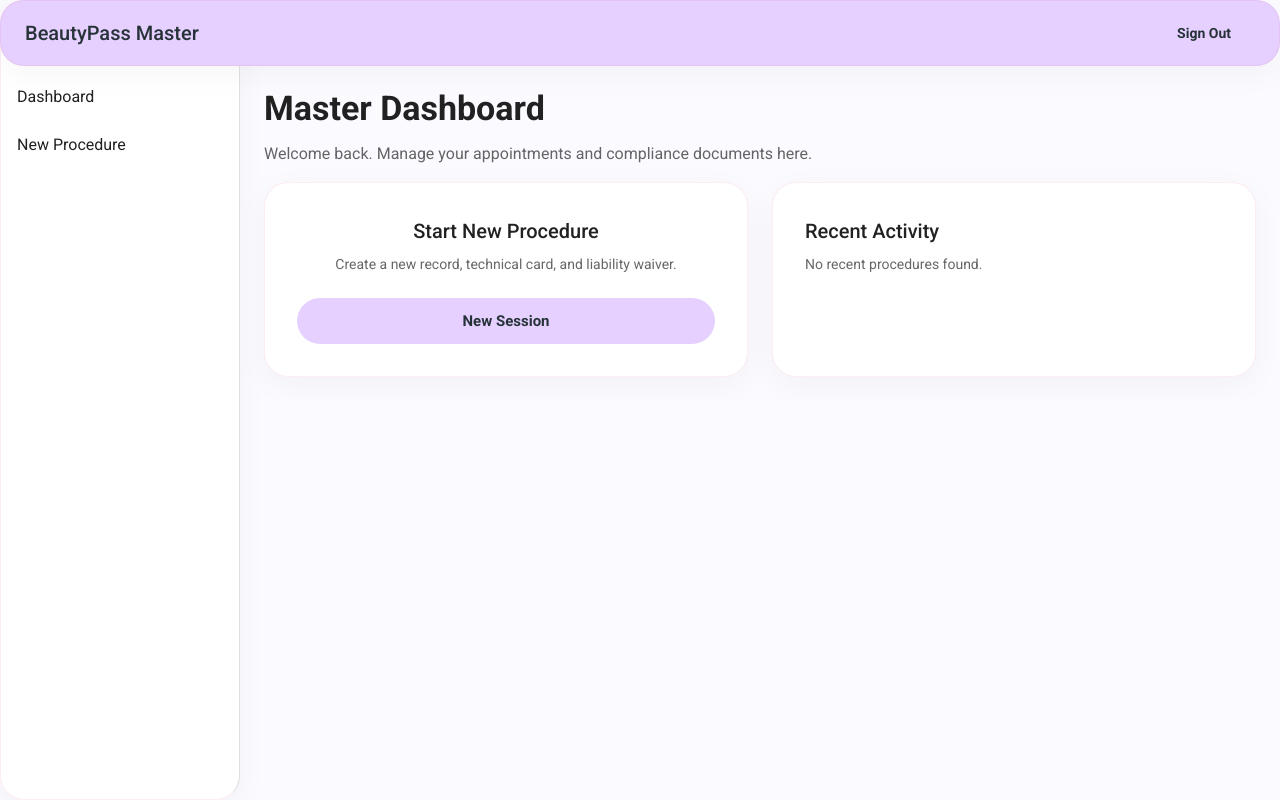
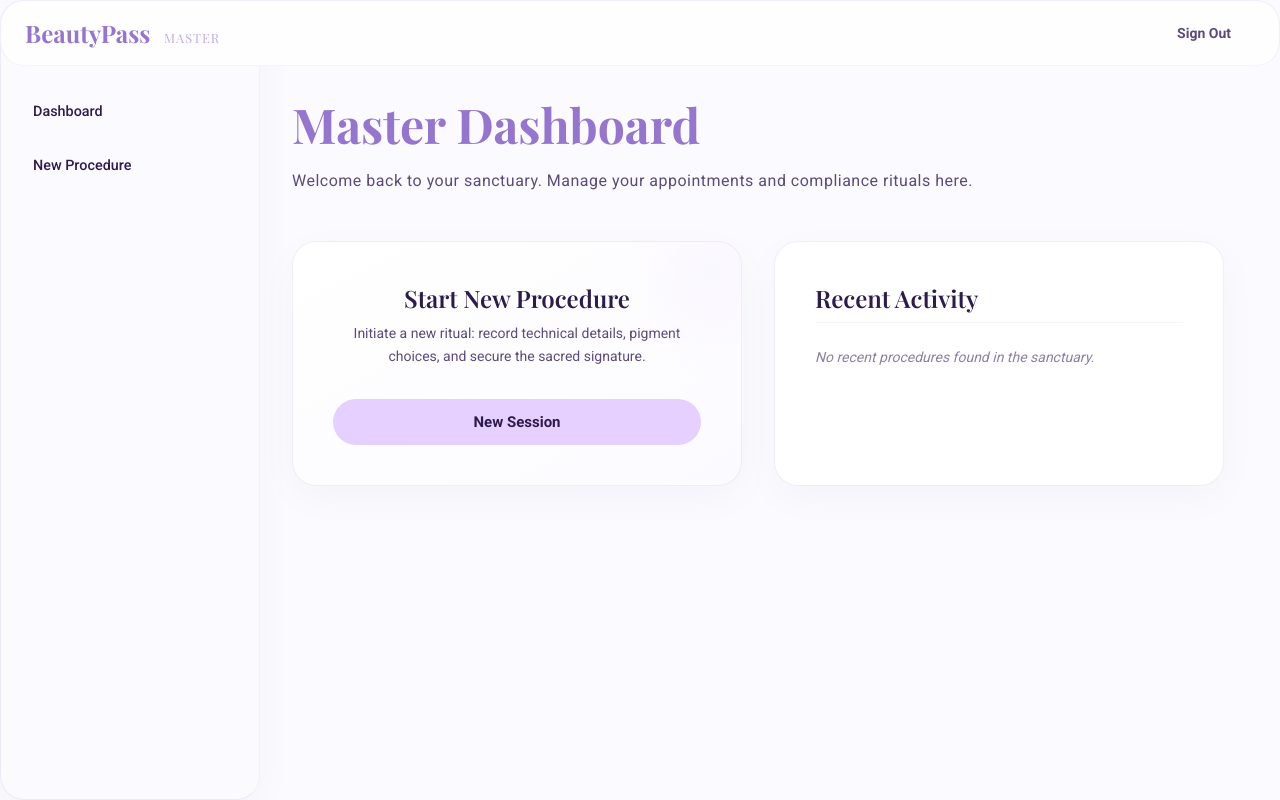
Before and after one commit to steelaxis-eu/BYpass, a Next.js app: page /master/dashboard in a window 1280 px wide. Built offline with nearby package versions, Linux system fonts and the light colour scheme; no server answers; a web font is replaced by a local one.

Commit message:
Design: Artistic final polish for internal pages (Lavender Era)

```diff
--- a/src/app/master/dashboard/page.tsx
+++ b/src/app/master/dashboard/page.tsx
@@ -1,47 +1,68 @@
 'use client'
 
-import { Typography, Box, Paper, Button } from '@mui/material'
+import { Typography, Box, Paper, Button, Divider } from '@mui/material'
 import Link from 'next/link'
 
 export default function MasterDashboard() {
     return (
         <Box>
-            <Typography variant="h4" gutterBottom fontWeight="bold">
+            <Typography
+                variant="h3"
+                gutterBottom
+                sx={{ fontFamily: 'var(--font-playfair), serif', color: 'primary.dark', fontWeight: 700 }}
+            >
                 Master Dashboard
             </Typography>
-            <Typography variant="body1" color="text.secondary" paragraph>
-                Welcome back. Manage your appointments and compliance documents here.
+            <Typography variant="body1" color="text.secondary" sx={{ mb: 6, letterSpacing: 0.5 }}>
+                Welcome back to your sanctuary. Manage your appointments and compliance rituals here.
             </Typography>
 
-            <Box sx={{ display: 'flex', gap: 3, mt: 2, flexWrap: 'wrap' }}>
-                <Box sx={{ flex: '1 1 300px', minWidth: 300, maxWidth: 500 }}>
-                    <Paper sx={{ p: 4, textAlign: 'center', height: '100%', display: 'flex', flexDirection: 'column', justifyContent: 'center' }}>
-                        <Typography variant="h6" gutterBottom>
+            <Box sx={{ display: 'flex', gap: 4, flexWrap: 'wrap' }}>
+                <Box sx={{ flex: '1 1 300px', minWidth: 320, maxWidth: 450 }}>
+                    <Paper sx={{
+                        p: 5,
+                        textAlign: 'center',
+                        height: '100%',
+                        display: 'flex',
+                        flexDirection: 'column',
+                        justifyContent: 'center',
+                        background: 'linear-gradient(to bottom right, #ffffff, #fbfaff)',
+                        position: 'relative',
+                        overflow: 'hidden'
+                    }}>
+                        <Box sx={{
+                            position: 'absolute', top: -20, right: -20,
+                            width: 100, height: 100, bgcolor: 'primary.light',
+                            borderRadius: '50%', opacity: 0.3, filter: 'blur(30px)'
+                        }} />
+
+                        <Typography variant="h5" gutterBottom sx={{ fontFamily: 'var(--font-playfair), serif', fontWeight: 600 }}>
                             Start New Procedure
                         </Typography>
-                        <Typography variant="body2" color="text.secondary" sx={{ mb: 3 }}>
-                            Create a new record, technical card, and liability waiver.
+                        <Typography variant="body2" color="text.secondary" sx={{ mb: 4, lineHeight: 1.6 }}>
+                            Initiate a new ritual: record technical details, pigment choices, and secure the sacred signature.
                         </Typography>
                         <Button
                             component={Link}
                             href="/procedures/new"
                             variant="contained"
                             size="large"
+                            sx={{ mt: 'auto' }}
                         >
                             New Session
                         </Button>
                     </Paper>
                 </Box>
 
-                <Box sx={{ flex: '1 1 300px', minWidth: 300, maxWidth: 500 }}>
-                    <Paper sx={{ p: 4, height: '100%' }}>
-                        <Typography variant="h6" gutterBottom>
+                <Box sx={{ flex: '1 1 300px', minWidth: 320, maxWidth: 450 }}>
+                    <Paper sx={{ p: 5, height: '100%', bgcolor: 'background.paper' }}>
+                        <Typography variant="h5" gutterBottom sx={{ fontFamily: 'var(--font-playfair), serif', fontWeight: 600 }}>
                             Recent Activity
                         </Typography>
-                        <Typography variant="body2" color="text.secondary">
-                            No recent procedures found.
+                        <Divider sx={{ mb: 3, borderColor: 'rgba(149, 117, 205, 0.08)' }} />
+                        <Typography variant="body2" color="text.secondary" sx={{ opacity: 0.7, fontStyle: 'italic' }}>
+                            No recent procedures found in the sanctuary.
                         </Typography>
-                        {/* Future: List procedures here */}
                     </Paper>
                 </Box>
             </Box>
--- a/src/app/master/layout.tsx
+++ b/src/app/master/layout.tsx
@@ -6,7 +6,7 @@ import Link from 'next/link'
 import { createClient } from '@/utils/supabase/client'
 import { useRouter } from 'next/navigation'
 
-const drawerWidth = 240
+const drawerWidth = 260
 
 export default function MasterLayout({ children }: { children: React.ReactNode }) {
     const router = useRouter()
@@ -19,14 +19,37 @@ export default function MasterLayout({ children }: { children: React.ReactNode }
     }
 
     return (
-        <Box sx={{ display: 'flex' }}>
+        <Box sx={{ display: 'flex', minHeight: '100vh', bgcolor: 'background.default' }}>
             <CssBaseline />
-            <AppBar position="fixed" sx={{ zIndex: (theme) => theme.zIndex.drawer + 1, bgcolor: 'primary.main' }}>
+            <AppBar
+                position="fixed"
+                sx={{
+                    zIndex: (theme) => theme.zIndex.drawer + 1,
+                    bgcolor: 'rgba(255, 255, 255, 0.8)',
+                    backdropFilter: 'blur(12px)',
+                    boxShadow: 'none',
+                    borderBottom: '1px solid rgba(149, 117, 205, 0.08)'
+                }}
+            >
                 <Toolbar sx={{ justifyContent: 'space-between' }}>
-                    <Typography variant="h6" noWrap component="div">
-                        BeautyPass Master
+                    <Typography
+                        variant="h5"
+                        noWrap
+                        component="div"
+                        sx={{
+                            fontFamily: 'var(--font-playfair), serif',
+                            color: 'primary.dark',
+                            fontWeight: 700
+                        }}
+                    >
+                        BeautyPass <Box component="span" sx={{ fontSize: '0.8rem', fontWeight: 400, opacity: 0.6, ml: 1, textTransform: 'uppercase', letterSpacing: 1 }}>Master</Box>
                     </Typography>
-                    <Button color="inherit" onClick={handleSignOut}>Sign Out</Button>
+                    <Button
+                        onClick={handleSignOut}
+                        sx={{ color: 'text.secondary', '&:hover': { color: 'primary.dark' } }}
+                    >
+                        Sign Out
+                    </Button>
                 </Toolbar>
             </AppBar>
             <Drawer
@@ -34,27 +57,46 @@ export default function MasterLayout({ children }: { children: React.ReactNode }
                 sx={{
                     width: drawerWidth,
                     flexShrink: 0,
-                    [`& .MuiDrawer-paper`]: { width: drawerWidth, boxSizing: 'border-box' },
+                    [`& .MuiDrawer-paper`]: {
+                        width: drawerWidth,
+                        boxSizing: 'border-box',
+                        bgcolor: 'background.default',
+                        borderRight: '1px solid rgba(149, 117, 205, 0.08)'
+                    },
                 }}
             >
                 <Toolbar />
-                <Box sx={{ overflow: 'auto' }}>
-                    <List>
-                        <ListItem disablePadding>
-                            <ListItemButton component={Link} href="/master/dashboard">
-                                <ListItemText primary="Dashboard" />
-                            </ListItemButton>
-                        </ListItem>
-                        <ListItem disablePadding>
-                            <ListItemButton component={Link} href="/procedures/new">
-                                <ListItemText primary="New Procedure" />
-                            </ListItemButton>
-                        </ListItem>
+                <Box sx={{ overflow: 'auto', mt: 2 }}>
+                    <List sx={{ px: 2 }}>
+                        {[
+                            { text: 'Dashboard', href: '/master/dashboard' },
+                            { text: 'New Procedure', href: '/procedures/new' },
+                        ].map((item) => (
+                            <ListItem key={item.text} disablePadding sx={{ mb: 1 }}>
+                                <ListItemButton
+                                    component={Link}
+                                    href={item.href}
+                                    sx={{
+                                        borderRadius: 3,
+                                        '&.Mui-selected': { bgcolor: 'primary.light' },
+                                        '&:hover': { bgcolor: 'primary.light', opacity: 0.7 }
+                                    }}
+                                >
+                                    <ListItemText
+                                        primary={item.text}
+                                        primaryTypographyProps={{
+                                            fontWeight: 500,
+                                            color: 'text.primary',
+                                            fontSize: '0.9rem'
+                                        }}
+                                    />
+                                </ListItemButton>
+                            </ListItem>
+                        ))}
                     </List>
                 </Box>
             </Drawer>
-            <Box component="main" sx={{ flexGrow: 1, p: 3 }}>
-                <Toolbar />
+            <Box component="main" sx={{ flexGrow: 1, p: 4, mt: 8 }}>
                 {children}
             </Box>
         </Box>
--- a/src/components/ThemeRegistry/theme.ts
+++ b/src/components/ThemeRegistry/theme.ts
@@ -13,36 +13,59 @@ const theme = createTheme({
     palette: {
         mode: 'light',
         primary: {
-            main: '#e5d0ff', // Lavender
+            main: '#e5d0ff', // Soft Lavender
             light: '#f3eaff',
-            dark: '#b39ddb',
-            contrastText: '#263238', // Dark charcoal for contrast on light lavender
+            dark: '#9575cd', // Deepened lavender for text
+            contrastText: '#2d1b4d', // Deep purple-black for contrast
         },
         secondary: {
             main: '#263238', // Deep Charcoal
+            light: '#455a64',
             contrastText: '#ffffff',
         },
+        error: {
+            main: '#ffab91', // Muted coral instead of bright red
+        },
+        success: {
+            main: '#b2dfdb', // Muted mint instead of bright green
+        },
         background: {
-            default: '#fbfaff', // Softest lavender/white
+            default: '#fbfaff', // Softest lavender mist
             paper: '#ffffff',
+        },
+        text: {
+            primary: '#2d1b4d',
+            secondary: '#5c4b7a',
         },
     },
     typography: {
         fontFamily: roboto.style.fontFamily,
-        h1: { fontWeight: 700, letterSpacing: '-0.02em' },
-        h2: { fontWeight: 700, letterSpacing: '-0.01em' },
-        h3: { fontWeight: 600 },
+        h1: { fontWeight: 700, letterSpacing: '-0.02em', color: '#2d1b4d' },
+        h2: { fontWeight: 700, letterSpacing: '-0.01em', color: '#2d1b4d' },
+        h3: { fontWeight: 600, color: '#2d1b4d' },
         button: { fontWeight: 600, textTransform: 'none' },
     },
     components: {
         MuiButton: {
             styleOverrides: {
                 root: {
-                    borderRadius: 30, // Rounded buttons for premium feel
+                    borderRadius: 30,
                     padding: '10px 24px',
                     boxShadow: 'none',
+                    transition: 'all 0.3s cubic-bezier(0.4, 0, 0.2, 1)',
                     '&:hover': {
-                        boxShadow: '0 4px 12px rgba(216, 27, 96, 0.2)',
+                        boxShadow: '0 8px 24px rgba(229, 208, 255, 0.4)',
+                        transform: 'translateY(-2px)',
+                    },
+                    '&:active': {
+                        transform: 'translateY(0)',
+                    },
+                },
+                containedPrimary: {
+                    backgroundColor: '#e5d0ff',
+                    color: '#2d1b4d',
+                    '&:hover': {
+                        backgroundColor: '#dcc1ff',
                     },
                 },
             },
@@ -54,8 +77,12 @@ const theme = createTheme({
             styleOverrides: {
                 root: {
                     borderRadius: 24,
-                    border: '1px solid rgba(216, 27, 96, 0.08)',
-                    boxShadow: '0 8px 32px rgba(0, 0, 0, 0.04)',
+                    border: '1px solid rgba(149, 117, 205, 0.12)', // Subtle lavender border
+                    boxShadow: '0 12px 40px rgba(45, 27, 77, 0.03)',
+                    transition: 'box-shadow 0.3s ease',
+                    '&:hover': {
+                        boxShadow: '0 20px 48px rgba(45, 27, 77, 0.05)',
+                    },
                 },
             },
         },
@@ -68,7 +95,26 @@ const theme = createTheme({
                 root: {
                     '& .MuiOutlinedInput-root': {
                         borderRadius: 16,
+                        transition: 'all 0.2s ease',
+                        '&:hover .MuiOutlinedInput-notchedOutline': {
+                            borderColor: '#e5d0ff',
+                        },
+                        '&.Mui-focused .MuiOutlinedInput-notchedOutline': {
+                            borderWidth: '2px',
+                            borderColor: '#b39ddb',
+                        },
                     },
+                },
+            },
+        },
+        MuiAppBar: {
+            styleOverrides: {
+                root: {
+                    backgroundColor: 'rgba(255, 255, 255, 0.8)',
+                    backdropFilter: 'blur(12px)',
+                    color: '#2d1b4d',
+                    boxShadow: 'none',
+                    borderBottom: '1px solid rgba(149, 117, 205, 0.08)',
                 },
             },
         },
```
Also changed, not shown: src/app/admin/masters/page.tsx (+27 -8 lines).
